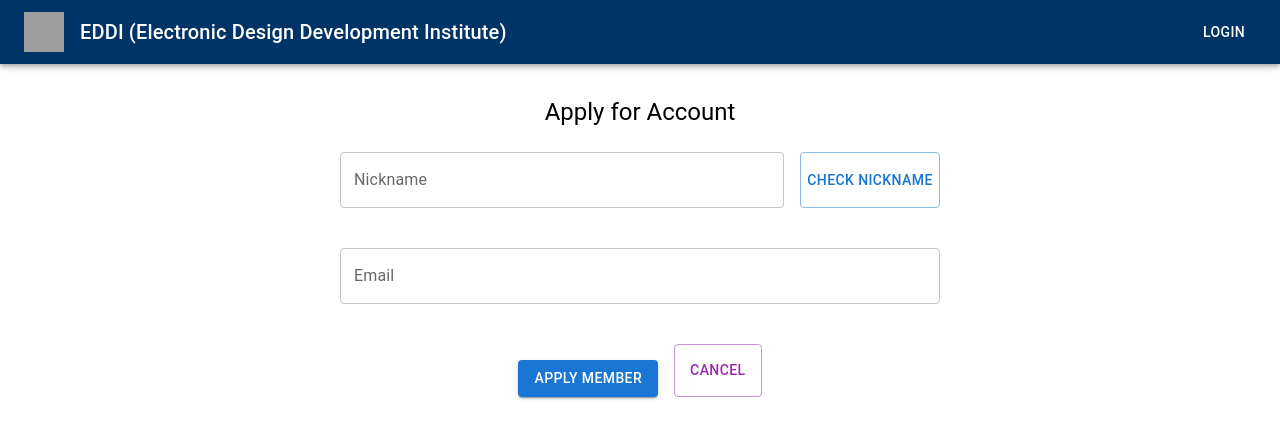
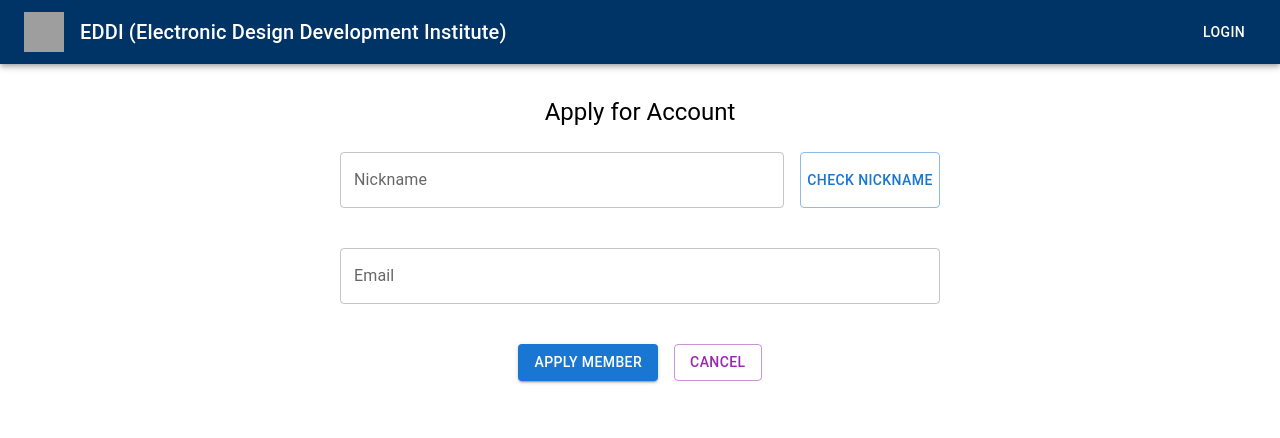
Before and after one commit to silenc3502/EDDI-React-Home, a React (Create React App) app: page /account/apply in a window 1280 px wide. Shown: the top 438 px of the page. Built offline with nearby package versions, Linux system fonts and the light colour scheme; no server answers; grey boxes are pictures that could not be loaded.

Commit message:
feat: 닉네임 중복 검사 버튼 구성 [EHFR-12]

```diff
--- a/src/account/ui/button/AccountApplyButton.tsx
+++ b/src/account/ui/button/AccountApplyButton.tsx
@@ -1,19 +1,23 @@
+// AccountApplyButton.tsx
 import React from 'react';
 import Button from '@mui/material/Button';
 
 interface AccountApplyButtonProps {
     onClick: () => void;
+    loading: boolean;
+    sx?: object;
 }
 
-const AccountApplyButton: React.FC<AccountApplyButtonProps> = ({ onClick }) => {
+const AccountApplyButton: React.FC<AccountApplyButtonProps> = ({ onClick, loading, sx }) => {
     return (
         <Button
             variant="contained"
             color="primary"
             onClick={onClick}
-            sx={{ marginTop: '1rem' }}
+            disabled={loading}
+            sx={sx}
         >
-            Apply Member
+            {loading ? 'Loading...' : 'Apply Member'}
         </Button>
     );
 };
```
